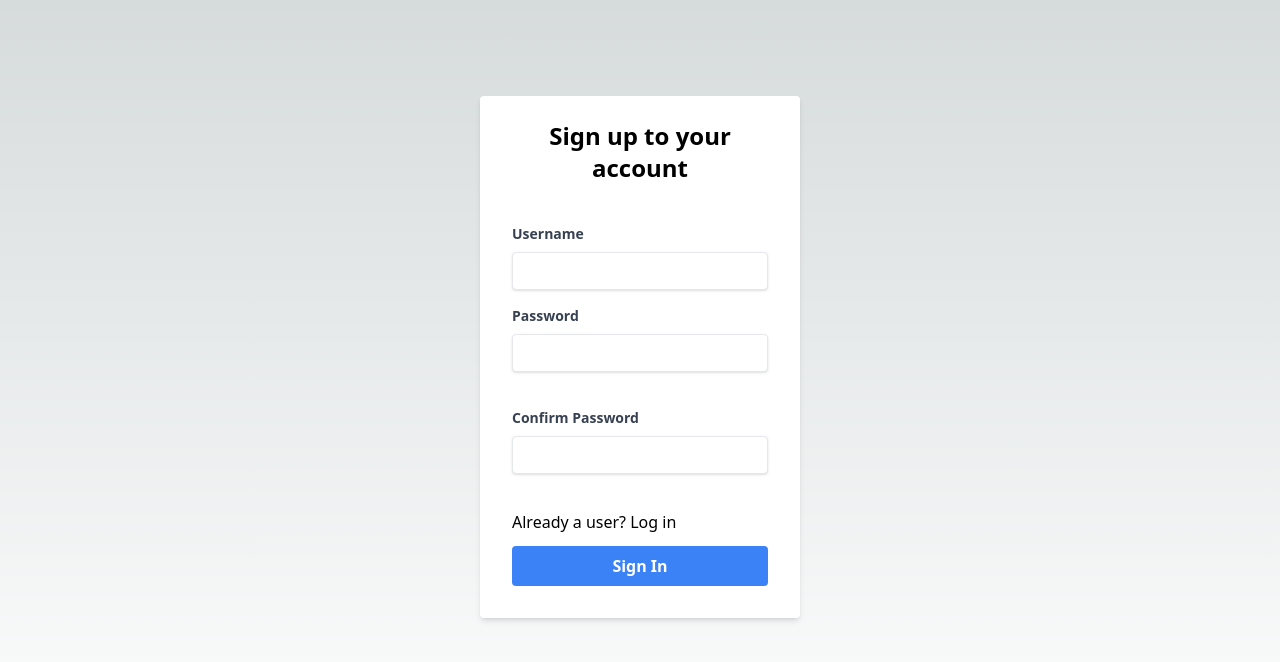
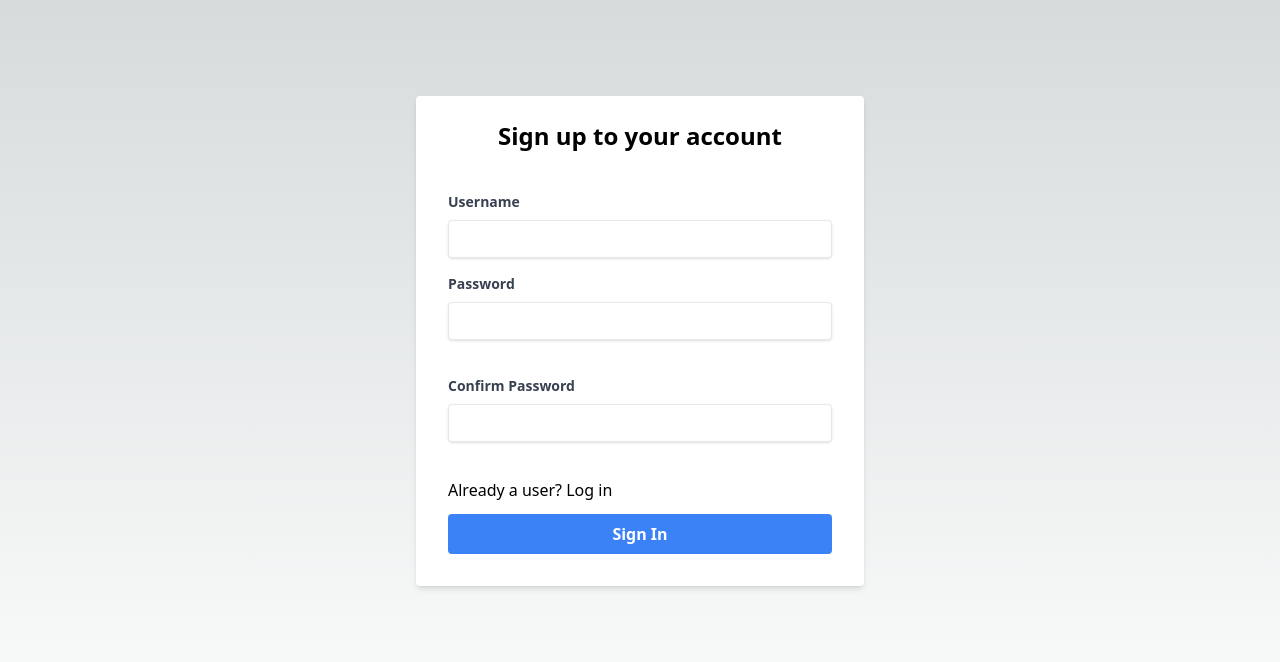
Before and after one commit to nithishreddy27/provast, a Next.js app: page /sakshi in a window 1280 px wide. Shown: the top 662 px of the page. Built offline with nearby package versions, Linux system fonts and the light colour scheme.

Commit message:
reg page updated

```diff
--- a/pages/sakshi.js
+++ b/pages/sakshi.js
@@ -12,7 +12,7 @@ export default function sakshi() {
       <link rel="icon" href="/favicon.ico" />
     </Head>
     <main className={styles.main}>
-      <div className="w-full max-w-xs">
+      <div className="sm:mx-auto sm:w-full sm:max-w-md">
         <form className="bg-white shadow-md rounded px-8 pt-6 pb-8 mb-4">
             <h1 className="text-center font-bold text-2xl">Sign up to your account</h1>
             <div class="mb-4 mt-10">
```
